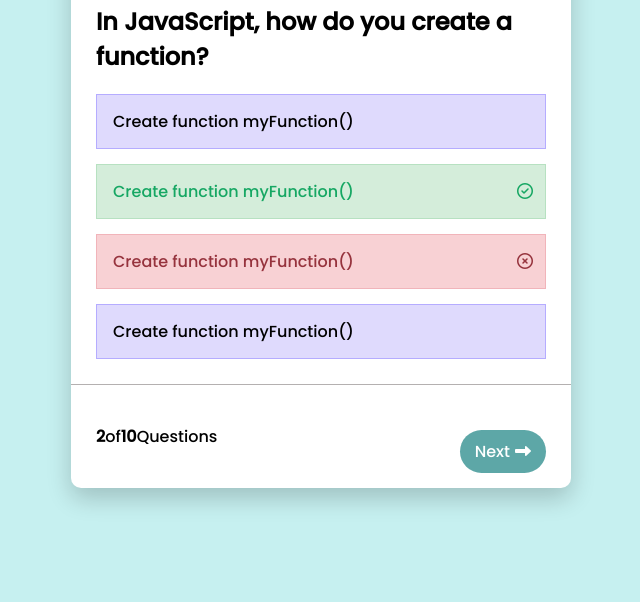
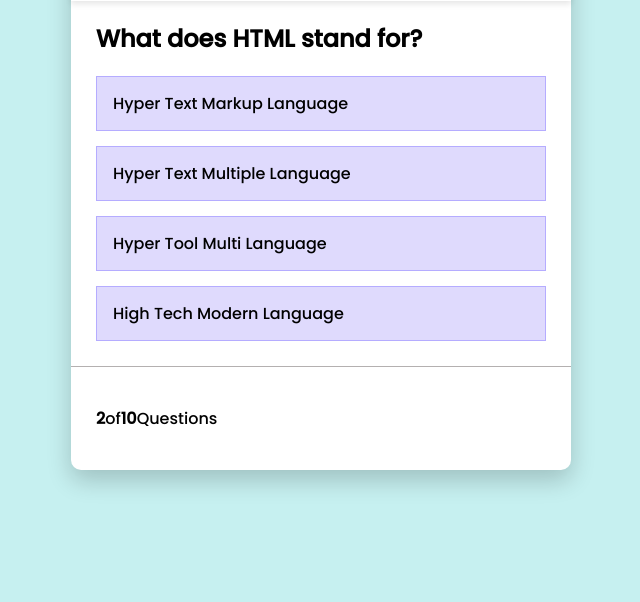
Before and after one commit to Busra-Demirkesen/Quiz-App, a plain HTML site: page index.html in a window 1280 px wide. Shown: the part 198-800 px from the top of the page, without its empty margins (319-959 px from the left). Drawn offline with Linux system fonts and the light colour scheme.

Commit message:
Implement quiz question rendering and answer handling logic

```diff
--- a/JavaScript/script.js
+++ b/JavaScript/script.js
@@ -1,9 +1,91 @@
+const answerOptions = document.querySelector(".answer-options");
+const nextQuestionBtn = document.querySelector(".next-question-btn");
 let quizCategory = "programming";
+let currentQuestion = null;
+const questionsIndexHistory = [];
 
+// Rastgele bir soru seçme fonksiyonu
+const getRandomQuestion = () => {
+    const categoryData = questions.find(cat => cat.category.toLowerCase() === quizCategory.toLowerCase());
 
-const getRandomQuestion = () =>{
-    const categoryQuestions = questions.find(cat => cat.category.toLowerCase() === quizCategory.toLowerCase());
-    console.log(categoryQuestions);
+    if (!categoryData) {
+        console.error("Category not found!");
+        return null;
+    }
 
+    const categoryQuestions = categoryData.questions || [];
+
+    // Filtrelenmiş sorular
+    const avaliableQuestions = categoryQuestions.filter((_, index) => !questionsIndexHistory.includes(index));
+
+    if (avaliableQuestions.length === 0) {
+        console.warn("No available questions left in this category!");
+        return null;
+    }
+
+    const randomQuestion = avaliableQuestions[Math.floor(Math.random() * avaliableQuestions.length)];
+
+    // Soru tarihçesine ekleme
+    questionsIndexHistory.push(categoryQuestions.indexOf(randomQuestion));
+
+    return randomQuestion;
+};
+
+// Doğru cevabı işaretleme fonksiyonu
+const highlightCorrectAnswer = () => {
+    const correctOption = answerOptions.querySelectorAll('.answer-option')[currentQuestion.correctAnswer];
+    correctOption.classList.add('correct');
+    const iconHTML = `<i class="fa-regular fa-circle-check"></i>`;
+    correctOption.insertAdjacentHTML('beforeend', iconHTML);
 }
-    getRandomQuestion();
+
+// Kullanıcının cevabını kontrol eden fonksiyon
+const handleAnswer = (li, answerIndex) => {
+    const isCorrect = currentQuestion.correctAnswer === answerIndex;
+    li.classList.add(isCorrect ? 'correct' : 'incorrect');
+
+    // Yanlış cevap verildiyse doğru cevabı göster
+    if (!isCorrect) {
+        highlightCorrectAnswer();
+    }
+
+    // Yanıt iconunu ekle (sadece ikon, metin eklenmemeli)
+    const iconHTML = `<i class="fa-regular fa-circle-${isCorrect ? 'check' : 'xmark'}"></i>`;
+    li.insertAdjacentHTML('beforeend', iconHTML);
+
+    // Cevaplandıktan sonra tüm seçenekleri devre dışı bırak
+    answerOptions.querySelectorAll('.answer-option').forEach(option => option.style.pointerEvents = 'none');
+
+    // Sonraki Soru butonunu görünür yap
+    nextQuestionBtn.style.visibility = "visible";
+};
+
+// UI'yi güncelleyen fonksiyon
+const renderQuestion = () => {
+    currentQuestion = getRandomQuestion();
+
+    if (!currentQuestion) {
+        document.querySelector('.question-text').textContent = "No questions available!";
+        return;
+    }
+
+    // UI Güncelleme
+    answerOptions.innerHTML = "";
+    nextQuestionBtn.style.visibility = "hidden";
+    document.querySelector('.question-text').textContent = currentQuestion.question;
+
+    // Şıkları ekleme ve event listener ekleme
+    currentQuestion.options.forEach((option, index) => {
+        const li = document.createElement("li");
+        li.classList.add('answer-option');
+        li.textContent = option;
+        answerOptions.appendChild(li);
+        li.addEventListener('click', () => handleAnswer(li, index));
+    });
+};
+
+// İlk soruyu render et
+renderQuestion();
+
+// "Sonraki Soru" butonuna event listener ekleme
+nextQuestionBtn.addEventListener('click', renderQuestion);
--- a/index.html
+++ b/index.html
@@ -55,9 +55,9 @@
         </div>
 
         <div class="quiz-content">
-            <h1 class="question-text">In JavaScript, how do you create a function?</h1>
+            <h1 class="question-text"><!-- In JavaScript, how do you create a function? --></h1>
             <ul class="answer-options">
-                <li class="answer-option">
+              <!--<li class="answer-option">
                     <p>Create function myFunction()</p>
                 </li>
                 <li class="answer-option correct">
@@ -68,7 +68,8 @@
                 </li>
                 <li class="answer-option">
                     <p>Create function myFunction()</p>
-                </li>
+                </li>-->
+
             </ul>
 
         </div>
--- a/style.css
+++ b/style.css
@@ -204,6 +204,7 @@
     .quiz-footer .next-question-btn{
         display: inline-flex;
         gap: 5px;
+        visibility: hidden;
         align-items: center;
         padding: 9px 15px;
     }
```
